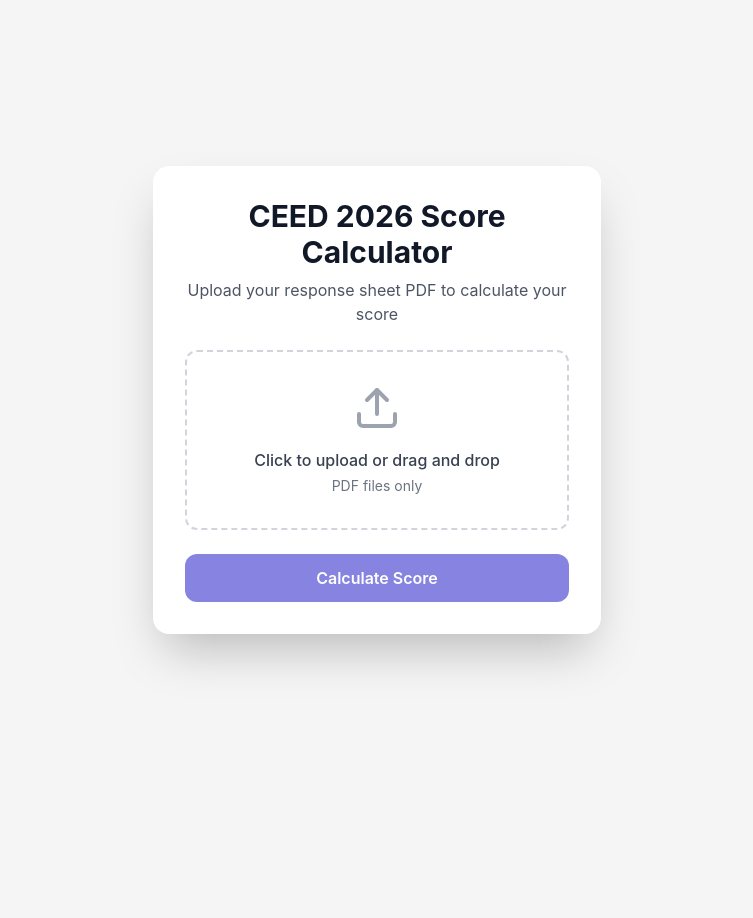
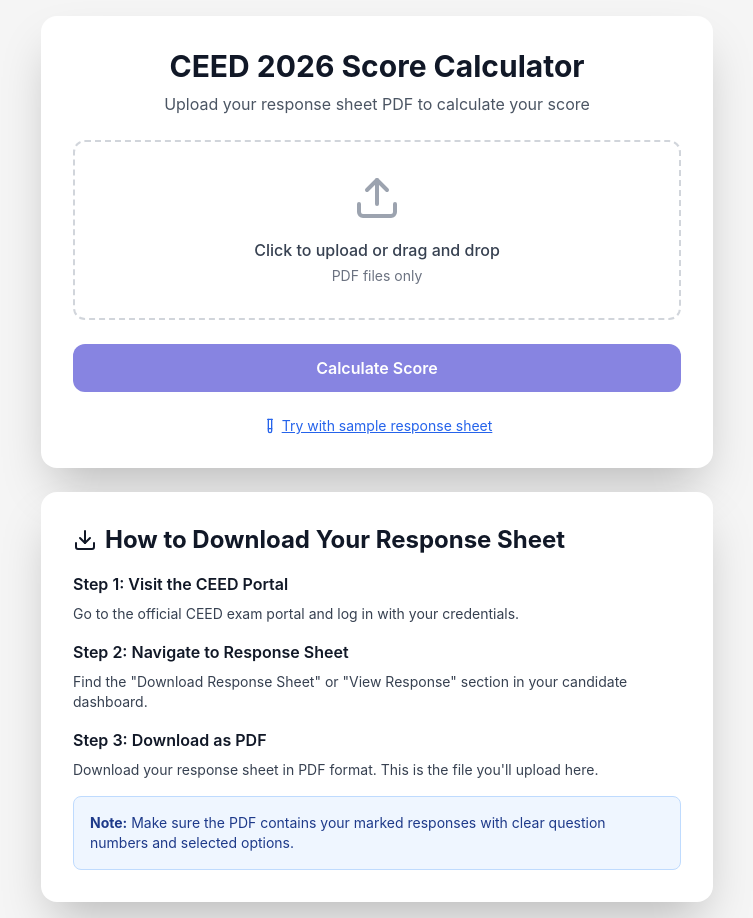
Before and after one commit to noodl3head/ceed-score-calculator, a React (Vite) app in the folder webapp/frontend/: page / in a window 1280 px wide. Shown: the whole page, without its empty margins (263-1016 px from the left). Before the commit the page ends 800 px from the top, so only its background shows below. Built offline with nearby package versions, Linux system fonts and the light colour scheme.

Commit message:
Add sample response option and how-to-download section

```diff
--- a/webapp/frontend/src/components/UploadPage.jsx
+++ b/webapp/frontend/src/components/UploadPage.jsx
@@ -1,6 +1,6 @@
 import React, { useState, useRef } from 'react';
 import axios from 'axios';
-import { Upload, FileText, Loader2 } from 'lucide-react';
+import { Upload, FileText, Loader2, Download, TestTube } from 'lucide-react';
 
 const UploadPage = ({ onScoreCalculated }) => {
   const [file, setFile] = useState(null);
@@ -75,9 +75,41 @@
     }
   };
 
+  const handleTrySample = async () => {
+    try {
+      setLoading(true);
+      setError('');
+
+      // Fetch the sample PDF
+      const response = await fetch('/sample-response.pdf');
+      const blob = await response.blob();
+      const sampleFile = new File([blob], 'sample-response.pdf', { type: 'application/pdf' });
+
+      setFile(sampleFile);
+
+      // Automatically upload the sample
+      const formData = new FormData();
+      formData.append('file', sampleFile);
+
+      const apiUrl = import.meta.env.VITE_API_URL || '';
+      const apiResponse = await axios.post(`${apiUrl}/api/calculate-score`, formData, {
+        headers: {
+          'Content-Type': 'multipart/form-data',
+        },
+      });
+
+      onScoreCalculated(apiResponse.data);
+    } catch (err) {
+      setError(err.response?.data?.error || 'Failed to load sample. Please try again.');
+      setFile(null);
+    } finally {
+      setLoading(false);
+    }
+  };
+
   return (
     <div className="min-h-screen flex items-center justify-center p-4">
-      <div className="w-full max-w-md">
+      <div className="w-full max-w-2xl space-y-6">
         <div className="bg-white rounded-2xl shadow-2xl p-8 space-y-6">
           <div className="text-center">
             <h1 className="text-3xl font-bold text-gray-900 mb-2">
@@ -151,6 +183,44 @@
               <span>Calculate Score</span>
             )}
           </button>
+
+          <div className="text-center">
+            <button
+              onClick={handleTrySample}
+              disabled={loading}
+              className="text-sm text-blue-600 hover:text-blue-800 underline disabled:opacity-50 disabled:cursor-not-allowed flex items-center justify-center mx-auto space-x-1"
+            >
+              <TestTube className="h-4 w-4" />
+              <span>Try with sample response sheet</span>
+            </button>
+          </div>
+        </div>
+
+        {/* How to Download Section */}
+        <div className="bg-white rounded-2xl shadow-2xl p-8">
+          <h2 className="text-2xl font-bold text-gray-900 mb-4 flex items-center">
+            <Download className="h-6 w-6 mr-2" />
+            How to Download Your Response Sheet
+          </h2>
+          <div className="space-y-4 text-gray-700">
+            <div className="space-y-2">
+              <p className="font-semibold text-gray-900">Step 1: Visit the CEED Portal</p>
+              <p className="text-sm">Go to the official CEED exam portal and log in with your credentials.</p>
+            </div>
+            <div className="space-y-2">
+              <p className="font-semibold text-gray-900">Step 2: Navigate to Response Sheet</p>
+              <p className="text-sm">Find the "Download Response Sheet" or "View Response" section in your candidate dashboard.</p>
+            </div>
+            <div className="space-y-2">
+              <p className="font-semibold text-gray-900">Step 3: Download as PDF</p>
+              <p className="text-sm">Download your response sheet in PDF format. This is the file you'll upload here.</p>
+            </div>
+            <div className="bg-blue-50 border border-blue-200 rounded-lg p-4 mt-4">
+              <p className="text-sm text-blue-900">
+                <strong>Note:</strong> Make sure the PDF contains your marked responses with clear question numbers and selected options.
+              </p>
+            </div>
+          </div>
         </div>
       </div>
     </div>
```
Also changed, not shown: 2 other files (tests, documents, lock files or other folders).
